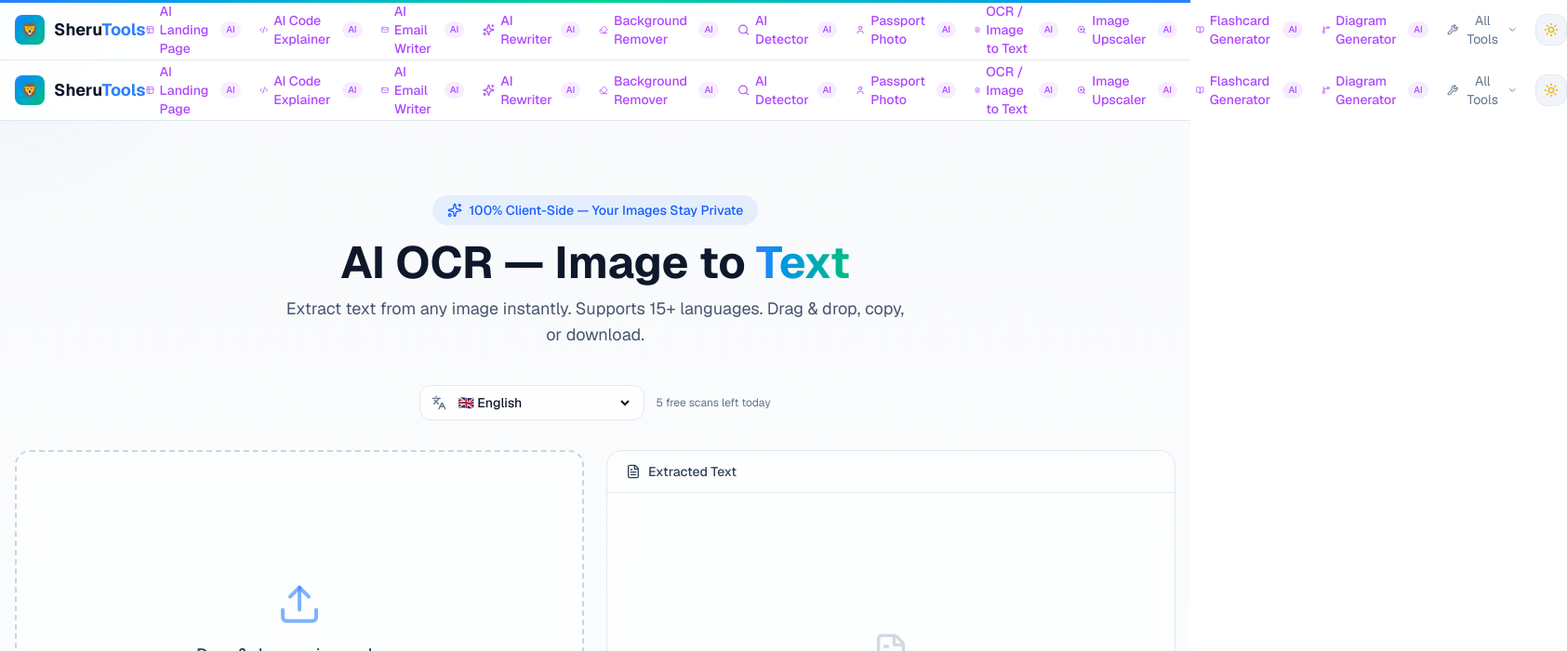
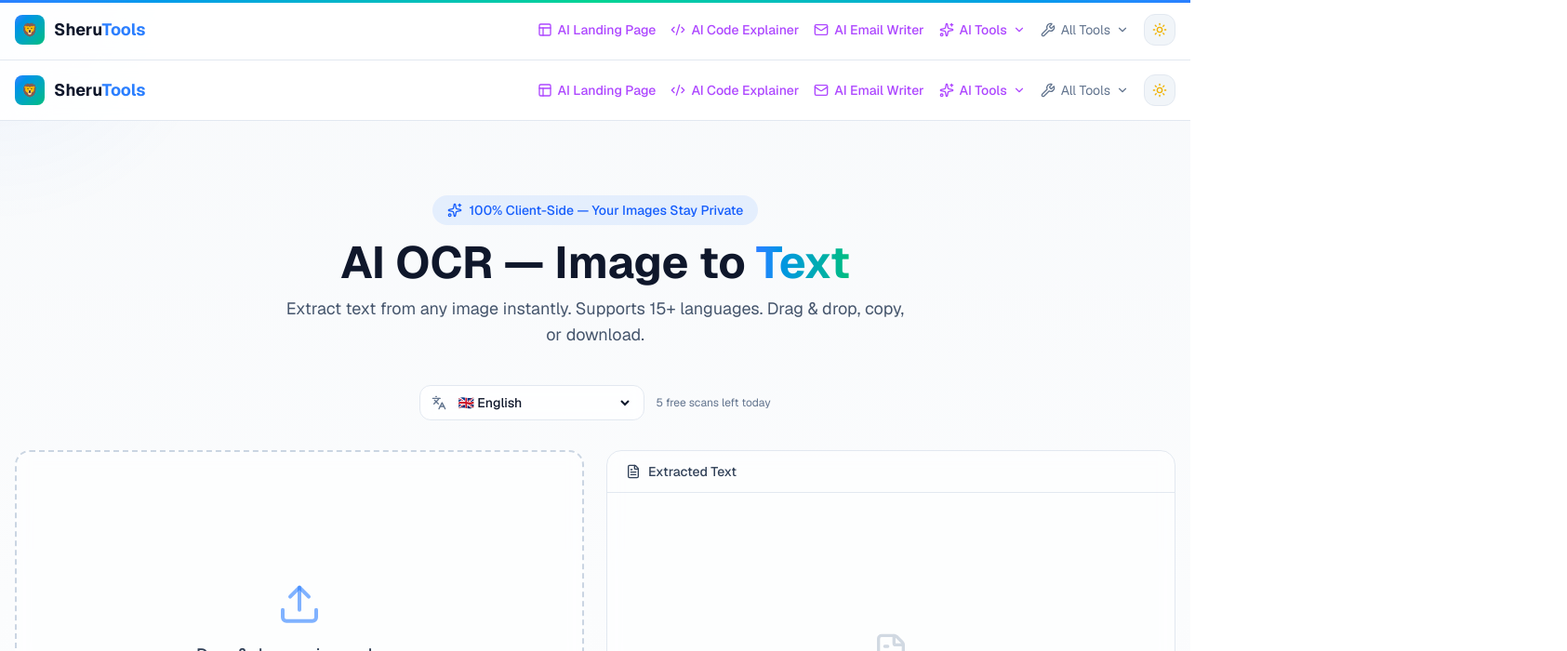
Before and after one commit to humsafarprabhu-cmyk/sherutools, a Next.js app: page /ocr in a window 1280 px wide. Shown: the top 700 px of the page at 93% size, 1685 px wide, since content can reach past the window. Built offline with nearby package versions, Linux system fonts and the light colour scheme.

Commit message:
Fix nav: show 3 featured AI tools + dropdowns instead of all 11 inline

```diff
--- a/src/components/Navigation.tsx
+++ b/src/components/Navigation.tsx
@@ -80,15 +80,37 @@ export default function Navigation() {
         </Link>
 
         {/* Desktop Nav */}
-        <div className="hidden md:flex items-center gap-5">
-          {/* Featured AI tools shown directly */}
-          {aiTools.map(t => (
-            <Link key={t.href} href={t.href} className="flex items-center gap-1.5 text-sm font-medium text-purple-500 dark:text-purple-400 hover:text-purple-700 dark:hover:text-purple-300 transition-colors">
+        <div className="hidden md:flex items-center gap-4">
+          {/* Featured AI tools — show only top 3 */}
+          {aiTools.slice(0, 3).map(t => (
+            <Link key={t.href} href={t.href} className="flex items-center gap-1.5 text-sm font-medium text-purple-500 dark:text-purple-400 hover:text-purple-700 dark:hover:text-purple-300 transition-colors whitespace-nowrap">
               <t.icon className="w-4 h-4" />
               {t.name}
-              <span className="text-[10px] bg-purple-500/10 text-purple-500 dark:text-purple-400 px-1.5 py-0.5 rounded-full">AI</span>
             </Link>
           ))}
+
+          {/* AI Tools dropdown — remaining AI tools */}
+          <div className="relative group">
+            <button className="flex items-center gap-1.5 text-sm font-medium text-purple-500 dark:text-purple-400 hover:text-purple-700 dark:hover:text-purple-300 transition-colors">
+              <Sparkles className="w-4 h-4" />
+              AI Tools
+              <ChevronDown className="w-3.5 h-3.5" />
+            </button>
+            <div className="absolute right-0 top-full pt-2 opacity-0 invisible group-hover:opacity-100 group-hover:visible transition-all duration-150 z-50">
+              <div className="w-64 bg-white dark:bg-slate-900 rounded-xl border border-slate-200 dark:border-white/10 shadow-xl overflow-hidden p-2">
+                {aiTools.map(t => (
+                  <Link
+                    key={t.href}
+                    href={t.href}
+                    className="flex items-center gap-3 px-3 py-2 rounded-lg text-sm text-slate-700 dark:text-slate-300 hover:bg-purple-50 dark:hover:bg-purple-500/10 transition-colors"
+                  >
+                    <t.icon className="w-4 h-4 text-purple-500" />
+                    {t.name}
+                  </Link>
+                ))}
+              </div>
+            </div>
+          </div>
 
           {/* All Tools dropdown */}
           <div ref={dropdownRef} className="relative">
@@ -110,26 +132,9 @@ export default function Navigation() {
                   transition={{ duration: 0.15 }}
                   className="absolute right-0 top-full mt-2 w-72 bg-white dark:bg-slate-900 rounded-xl border border-slate-200 dark:border-white/10 shadow-xl overflow-hidden"
                 >
-                  {/* AI Tools section */}
-                  <div className="p-2 border-b border-slate-100 dark:border-white/5">
-                    <p className="px-3 py-1 text-[10px] uppercase tracking-wider text-purple-500 font-semibold">✨ AI-Powered</p>
-                    {aiTools.map(t => (
-                      <Link
-                        key={t.href}
-                        href={t.href}
-                        onClick={() => setDropdownOpen(false)}
-                        className="flex items-center gap-3 px-3 py-2 rounded-lg text-sm text-slate-700 dark:text-slate-300 hover:bg-purple-50 dark:hover:bg-purple-500/10 transition-colors"
-                      >
-                        <t.icon className="w-4 h-4 text-purple-500" />
-                        {t.name}
-                      </Link>
-                    ))}
-                  </div>
-
-                  {/* Utility Tools section */}
-                  <div className="p-2 max-h-72 overflow-y-auto">
-                    <p className="px-3 py-1 text-[10px] uppercase tracking-wider text-slate-400 font-semibold">🛠️ Utility Tools</p>
-                    {utilityTools.map(t => (
+                  <div className="p-2 max-h-96 overflow-y-auto">
+                    <p className="px-3 py-1 text-[10px] uppercase tracking-wider text-slate-400 font-semibold">🛠️ All Tools</p>
+                    {allTools.map(t => (
                       <Link
                         key={t.href}
                         href={t.href}
```
